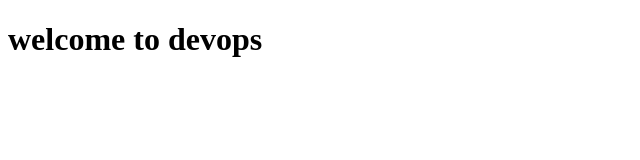
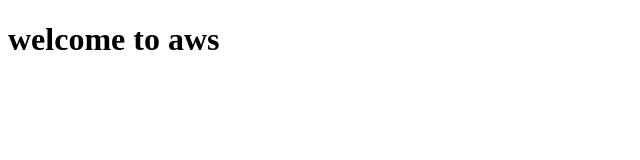
Before and after one commit to niranjangit11/htmldemo, a plain HTML site: page index.html in a window 1280 px wide. Shown: the whole page, without its empty margins (0-640 px from the left). Drawn offline with Linux system fonts and the light colour scheme.

Commit message:
modified the content

```diff
--- a/index.html
+++ b/index.html
@@ -3,7 +3,7 @@
 <title>HTML Tutorial</title>
 <body>
 
-<h1>welcome to devops</h1>
+<h1>welcome to aws</h1>
 
 </body>
 </html>
```
